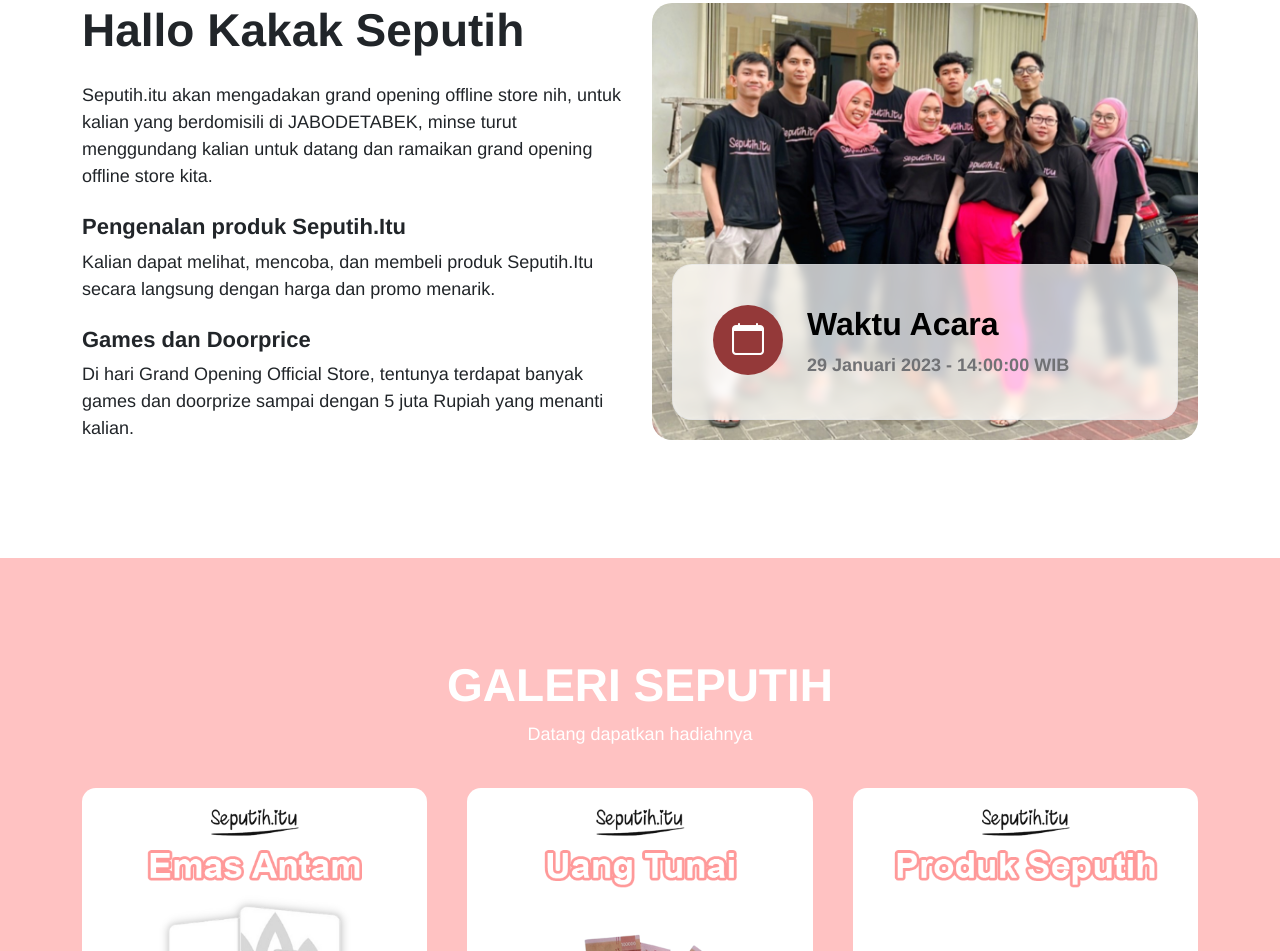
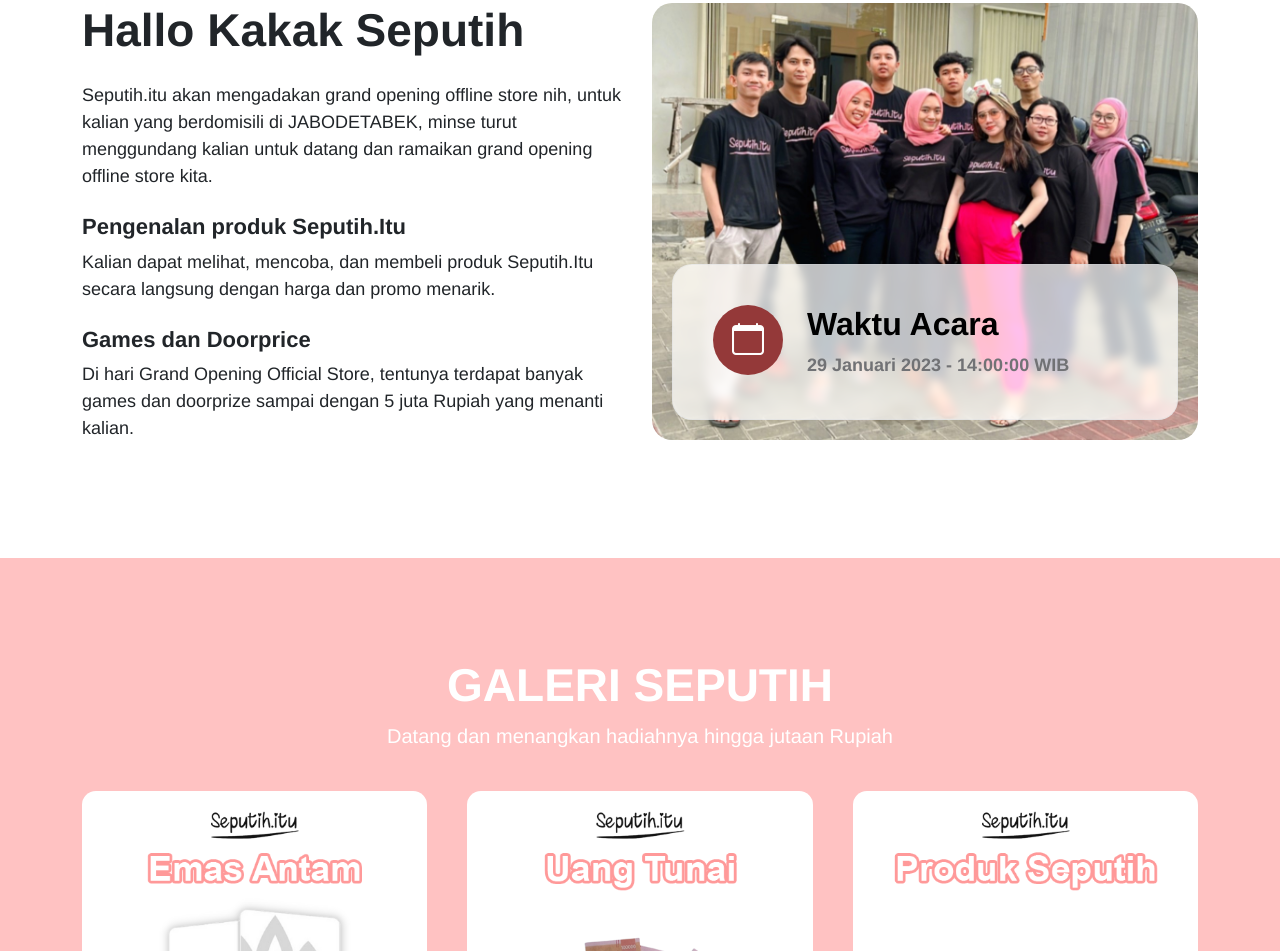
Before and after one commit to seputihituinvitation/seputihituinvitation.github.io, a plain HTML site: page index.html in a window 1280 px wide. Shown: the part 897-1848 px from the top of the page. Drawn offline with nearby package versions, Linux system fonts and the light colour scheme; some packages are replaced by stand-ins of ours; a script that the page names is missing.

Commit message:
Update index.html

```diff
--- a/index.html
+++ b/index.html
@@ -290,7 +290,7 @@
         <div class="container">
           <h2 class="text-white text-center fon-">GALERI SEPUTIH
           </h2>
-          <p style="font-size: 18px;" class="text-white gallery-section-title">Datang dapatkan hadiahnya</p>
+          <p style="font-size: 20px;" class="text-white gallery-section-title">Datang dan menangkan hadiahnya hingga jutaan Rupiah</p>
 
           <div class="swiper mySwiper" data-aos="fade-up">
             <div class="swiper-wrapper">
```
